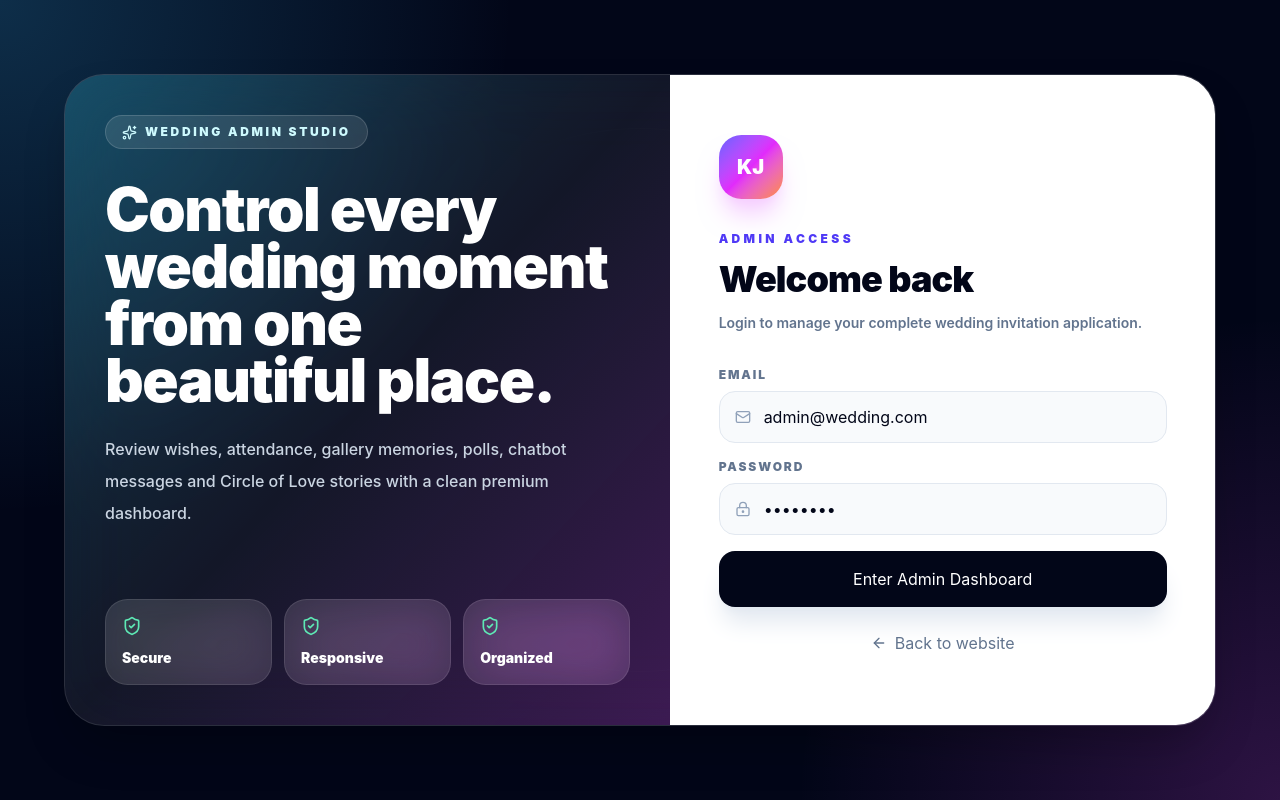
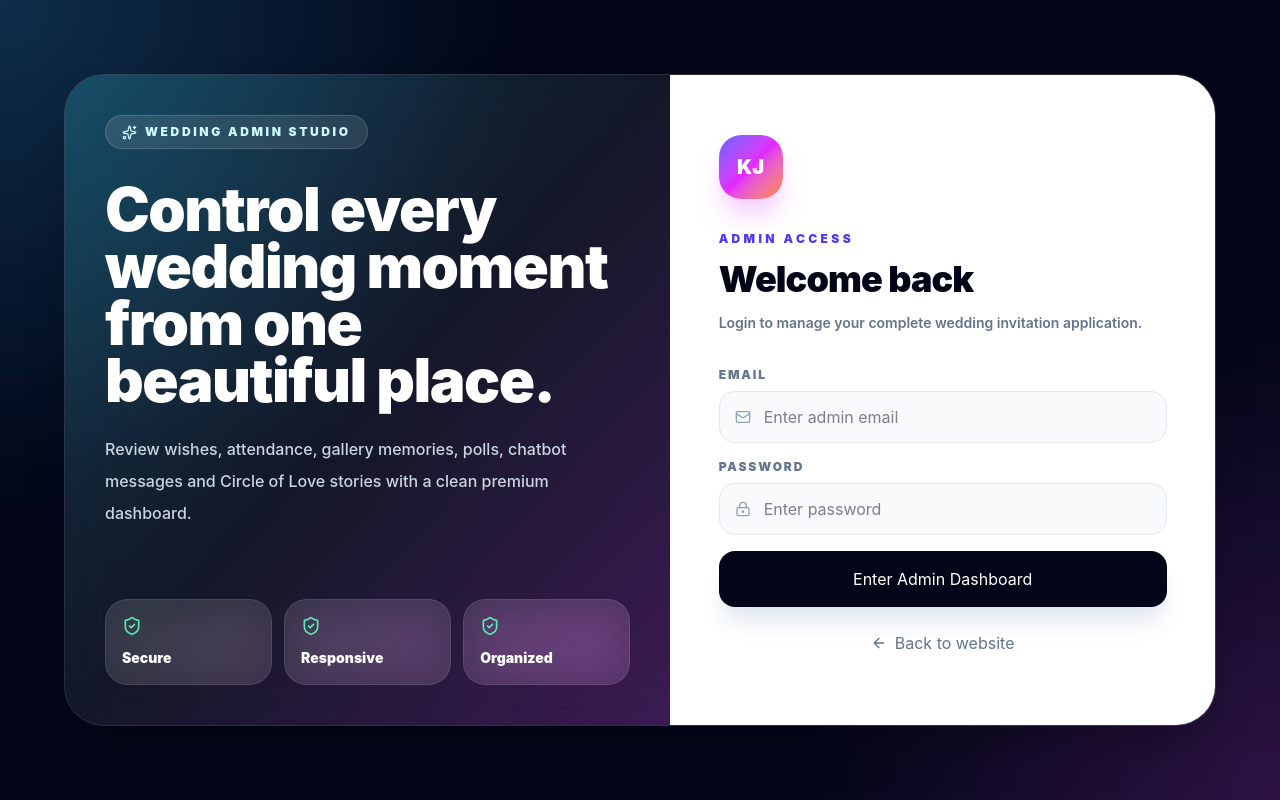
Before and after one commit to Kevinandrewsv/KevinWeddingSite, a React (Vite) app in the folder Client/: page /admin/login in a window 1280 px wide. Built offline with nearby package versions, Linux system fonts and the light colour scheme; no server answers.

Commit message:
admin password issue

```diff
--- a/Client/src/pages/admin/AdminLogin.jsx
+++ b/Client/src/pages/admin/AdminLogin.jsx
@@ -12,7 +12,7 @@ const AdminLogin = () => {
   const logout = useAuthStore((state) => state.logout);
   const loginMutation = useLoginAdmin();
 
-  const [formData, setFormData] = useState({ email: "admin@wedding.com", password: "admin123" });
+  const [formData, setFormData] = useState({ email: "", password: "" });
   const [errorMessage, setErrorMessage] = useState("");
 
   if (isAuthenticated) return <Navigate to="/admin/dashboard" replace />;
@@ -25,7 +25,11 @@ const AdminLogin = () => {
 
   const handleSubmit = (event) => {
     event.preventDefault();
-    if (!formData.email.trim() || !formData.password.trim()) {
+
+    const email = formData.email.trim();
+    const password = formData.password.trim();
+
+    if (!email || !password) {
       const message = "Email and password are required.";
       setErrorMessage(message);
       toast.error(message);
@@ -33,7 +37,10 @@ const AdminLogin = () => {
     }
 
     logout();
-    loginMutation.mutate(formData, {
+
+    loginMutation.mutate(
+      { email, password },
+      {
         onSuccess: () => {
           toast.success("Admin login successful.");
           navigate("/admin/dashboard");
@@ -43,7 +50,8 @@ const AdminLogin = () => {
           setErrorMessage(message);
           toast.error(message);
         },
-    });
+      }
+    );
   };
 
   return (
@@ -54,14 +62,17 @@ const AdminLogin = () => {
       <div className="relative grid w-full max-w-6xl overflow-hidden rounded-[2.5rem] border border-white/10 bg-white/[0.07] shadow-2xl shadow-black/30 backdrop-blur-2xl lg:grid-cols-[1fr_0.9fr]">
         <div className="relative hidden min-h-[650px] overflow-hidden p-10 lg:block">
           <div className="absolute inset-0 bg-gradient-to-br from-cyan-500/20 via-transparent to-fuchsia-500/20" />
+
           <div className="relative flex h-full flex-col justify-between">
             <div>
               <div className="inline-flex items-center gap-2 rounded-full border border-white/15 bg-white/10 px-4 py-2 text-xs font-black uppercase tracking-[0.22em] text-cyan-100">
                 <Sparkles size={15} /> Wedding Admin Studio
               </div>
+
               <h1 className="mt-8 max-w-xl text-6xl font-black leading-[0.95] tracking-tight">
                 Control every wedding moment from one beautiful place.
               </h1>
+
               <p className="mt-6 max-w-lg text-base font-medium leading-8 text-slate-300">
                 Review wishes, attendance, gallery memories, polls, chatbot messages and Circle of Love stories with a clean premium dashboard.
               </p>
@@ -69,7 +80,10 @@ const AdminLogin = () => {
 
             <div className="grid grid-cols-3 gap-3">
               {["Secure", "Responsive", "Organized"].map((item) => (
-                <div key={item} className="rounded-[1.4rem] border border-white/10 bg-white/10 p-4 backdrop-blur-xl">
+                <div
+                  key={item}
+                  className="rounded-[1.4rem] border border-white/10 bg-white/10 p-4 backdrop-blur-xl"
+                >
                   <ShieldCheck className="h-5 w-5 text-emerald-300" />
                   <p className="mt-3 text-sm font-black">{item}</p>
                 </div>
@@ -83,35 +97,58 @@ const AdminLogin = () => {
             <div className="flex h-16 w-16 items-center justify-center rounded-[1.4rem] bg-gradient-to-br from-indigo-500 via-fuchsia-500 to-orange-400 text-xl font-black text-white shadow-xl shadow-fuchsia-200">
               KJ
             </div>
-            <p className="mt-8 text-xs font-black uppercase tracking-[0.28em] text-indigo-600">Admin access</p>
-            <h2 className="mt-3 text-4xl font-black tracking-tight text-slate-950">Welcome back</h2>
-            <p className="mt-3 text-sm font-semibold leading-6 text-slate-500">Login to manage your complete wedding invitation application.</p>
 
-            <form onSubmit={handleSubmit} className="mt-8 space-y-4">
+            <p className="mt-8 text-xs font-black uppercase tracking-[0.28em] text-indigo-600">
+              Admin access
+            </p>
+
+            <h2 className="mt-3 text-4xl font-black tracking-tight text-slate-950">
+              Welcome back
+            </h2>
+
+            <p className="mt-3 text-sm font-semibold leading-6 text-slate-500">
+              Login to manage your complete wedding invitation application.
+            </p>
+
+            <form
+              onSubmit={handleSubmit}
+              className="mt-8 space-y-4"
+              autoComplete="off"
+            >
               <label className="block">
-                <span className="mb-2 block text-xs font-black uppercase tracking-[0.16em] text-slate-500">Email</span>
+                <span className="mb-2 block text-xs font-black uppercase tracking-[0.16em] text-slate-500">
+                  Email
+                </span>
+
                 <div className="relative">
                   <Mail className="absolute left-4 top-1/2 h-4 w-4 -translate-y-1/2 text-slate-400" />
+
                   <input
                     type="email"
                     name="email"
                     value={formData.email}
                     onChange={handleChange}
+                    autoComplete="off"
                     className="h-13 w-full rounded-2xl border border-slate-200 bg-slate-50 px-4 py-4 pl-11 text-sm font-bold outline-none transition focus:border-indigo-300 focus:bg-white focus:ring-4 focus:ring-indigo-100"
-                    placeholder="admin@wedding.com"
+                    placeholder="Enter admin email"
                   />
                 </div>
               </label>
 
               <label className="block">
-                <span className="mb-2 block text-xs font-black uppercase tracking-[0.16em] text-slate-500">Password</span>
+                <span className="mb-2 block text-xs font-black uppercase tracking-[0.16em] text-slate-500">
+                  Password
+                </span>
+
                 <div className="relative">
                   <LockKeyhole className="absolute left-4 top-1/2 h-4 w-4 -translate-y-1/2 text-slate-400" />
+
                   <input
                     type="password"
                     name="password"
                     value={formData.password}
                     onChange={handleChange}
+                    autoComplete="new-password"
                     className="h-13 w-full rounded-2xl border border-slate-200 bg-slate-50 px-4 py-4 pl-11 text-sm font-bold outline-none transition focus:border-indigo-300 focus:bg-white focus:ring-4 focus:ring-indigo-100"
                     placeholder="Enter password"
                   />
@@ -119,7 +156,9 @@ const AdminLogin = () => {
               </label>
 
               {errorMessage && (
-                <p className="rounded-2xl border border-rose-200 bg-rose-50 px-4 py-3 text-sm font-bold text-rose-700">{errorMessage}</p>
+                <p className="rounded-2xl border border-rose-200 bg-rose-50 px-4 py-3 text-sm font-bold text-rose-700">
+                  {errorMessage}
+                </p>
               )}
 
               <button
```
Lines whose indentation alone changed are shown as unchanged.
